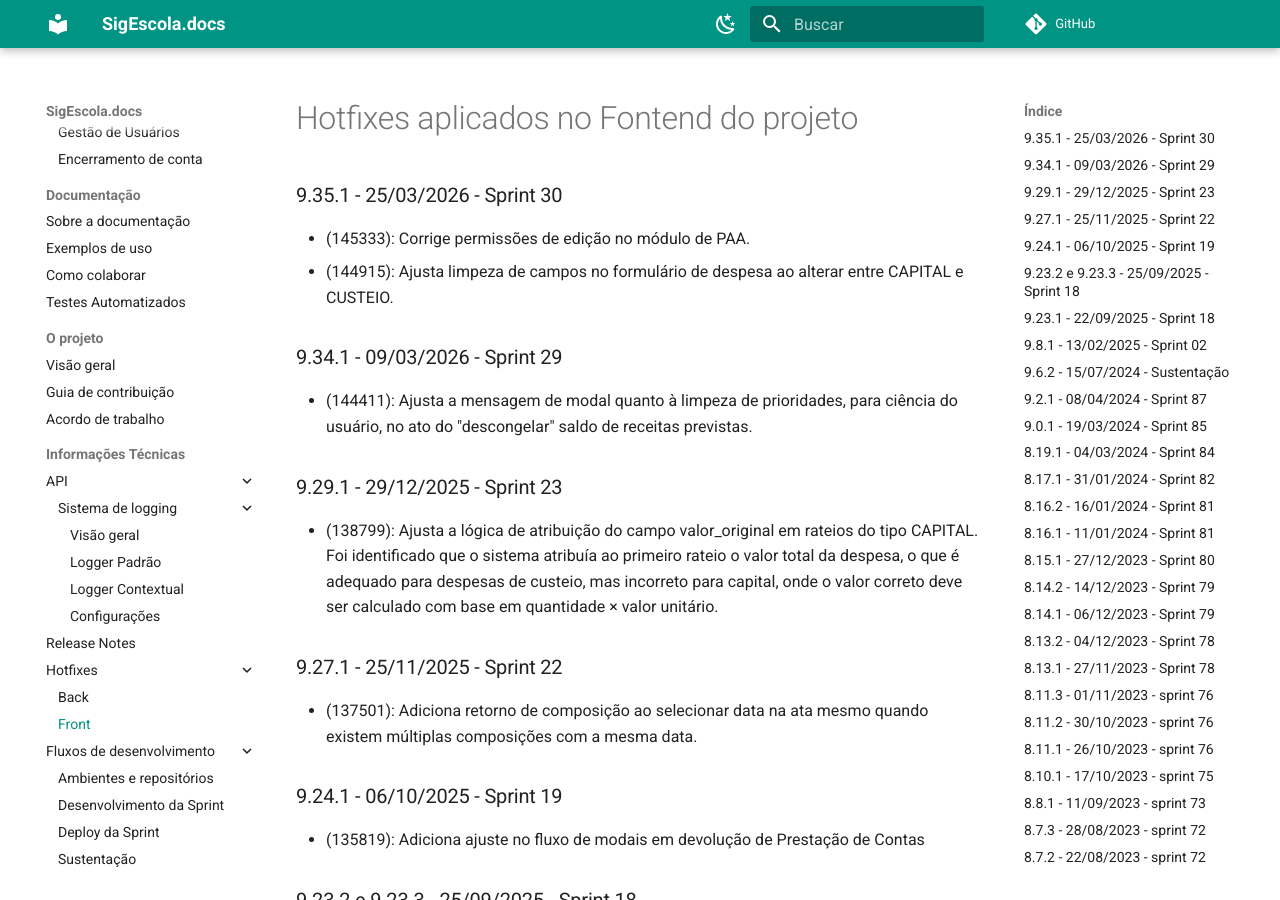
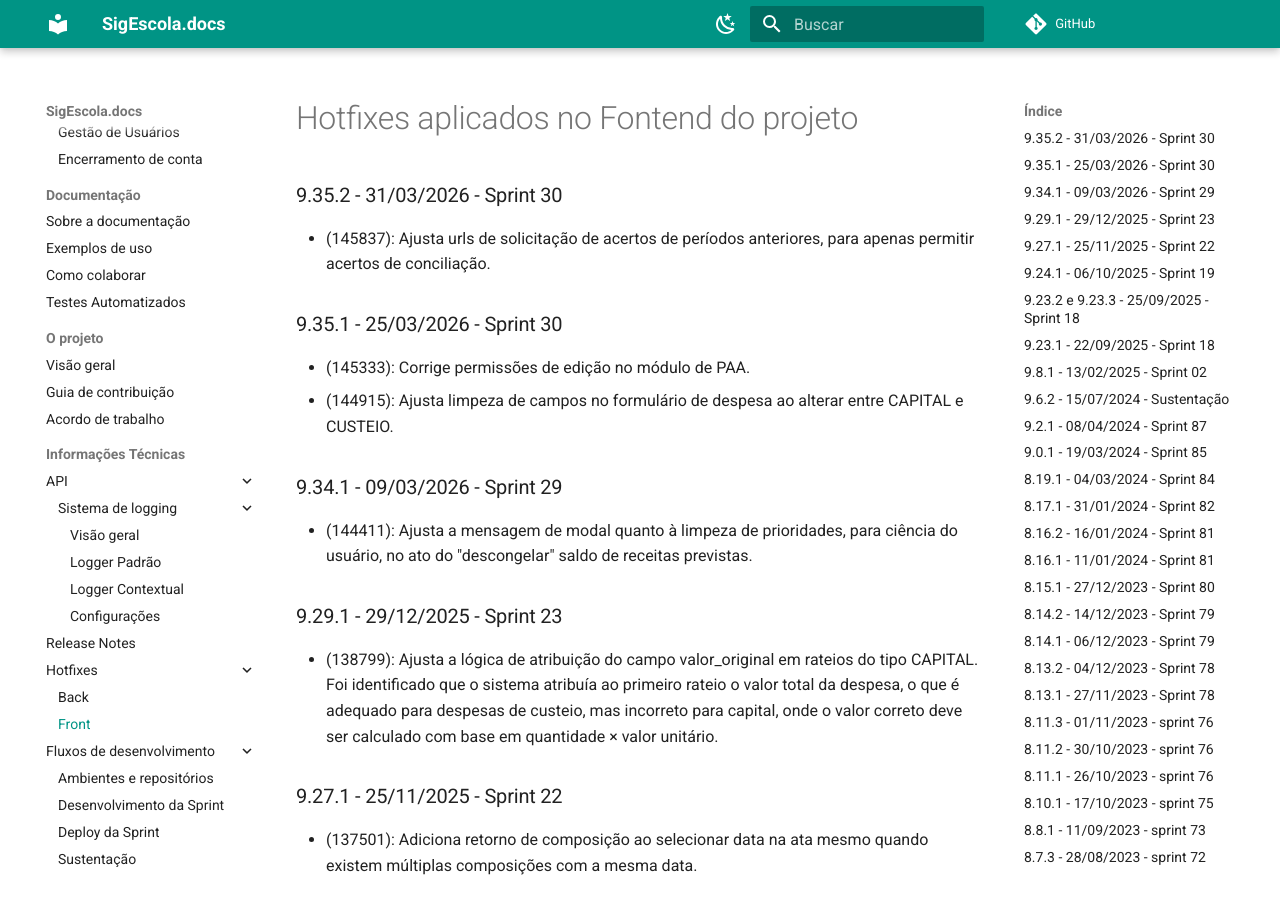
Before and after one commit to prefeiturasp/SME-PTRF-Docs, an MkDocs documentation site: the page built from docs/projeto/hotfixes_front.md, in a window 1280 px wide and 900 px high. Built offline with MkDocs 1.6.1 and Material for MkDocs 9.7.7, drawn with Linux system fonts in a browser that asks for light colours; comment, search, counter and statistics services are not loaded.

Commit message:
Update hotfixes_front.md

```diff
--- a/docs/projeto/hotfixes_front.md
+++ b/docs/projeto/hotfixes_front.md
@@ -1,4 +1,7 @@
 # Hotfixes aplicados no Fontend do projeto
+
+### 9.35.2 - 31/03/2026 - Sprint 30
+* (145837): Ajusta urls de solicitação de acertos de períodos anteriores, para apenas permitir acertos de conciliação.
 
 ### 9.35.1 - 25/03/2026 - Sprint 30
 * (145333): Corrige permissões de edição no módulo de PAA.
```
